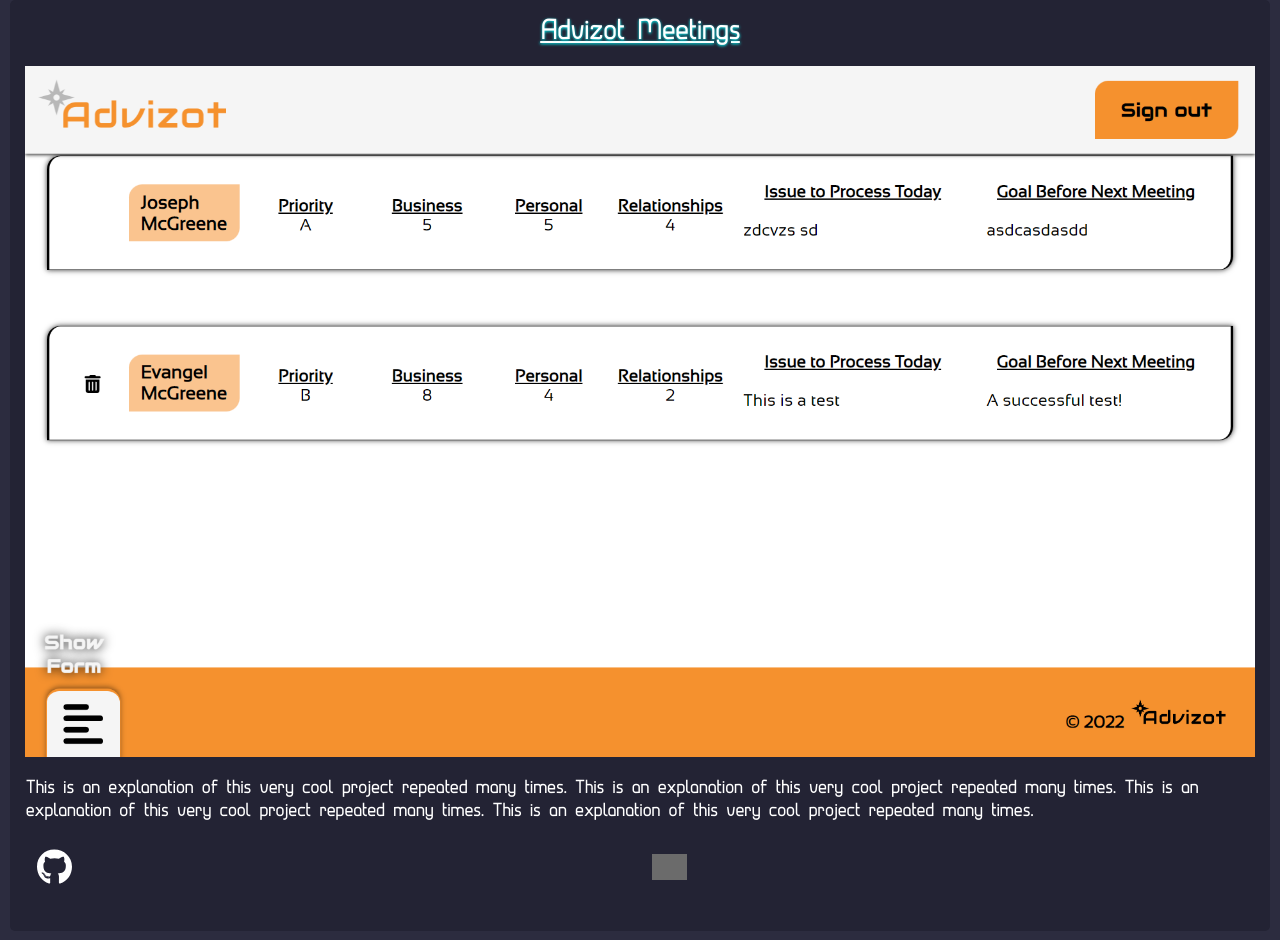
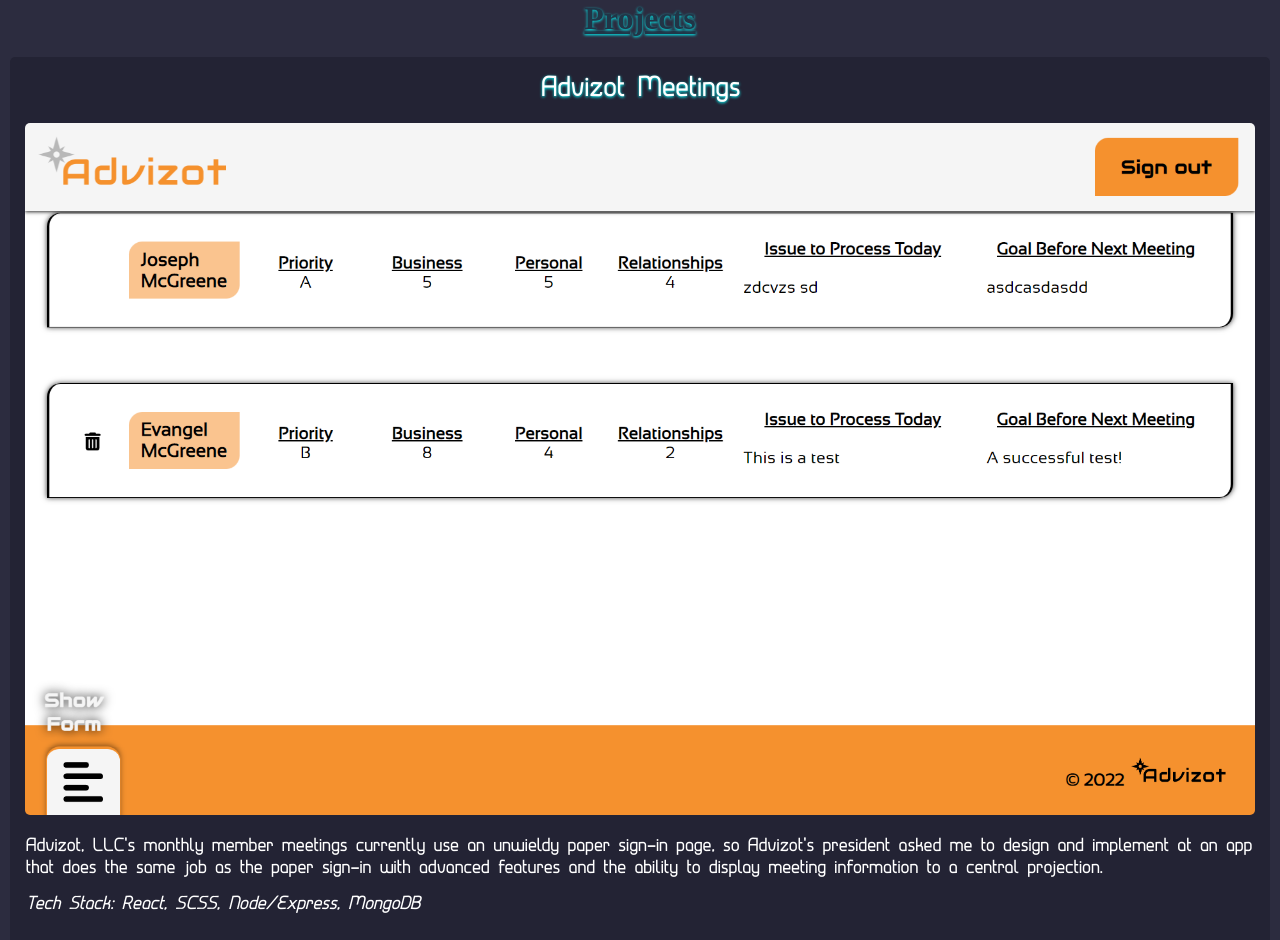
Before and after one commit to JosephMcGreene/JosephMcGreene, a React (Vite) app: page / in a window 1280 px wide. Shown: the part 460-1400 px from the top of the page. Built offline with nearby package versions, Linux system fonts and the light colour scheme; grey boxes are pictures that could not be loaded; a web font is replaced by a local one.

Commit message:
flesh out little things

```diff
--- a/src/components/About.jsx
+++ b/src/components/About.jsx
@@ -1,3 +1,7 @@
 export default function About() {
-  return <div>About</div>;
+  return (
+    <section>
+      <h3 className="section-heading">About Me</h3>
+    </section>
+  );
 }
--- a/src/components/Contact.jsx
+++ b/src/components/Contact.jsx
@@ -6,16 +6,14 @@
 export default function Contact() {
   return (
     <section>
+      <h3 className="section-heading">Contact Me</h3>
       <article className="contact-card">
         <address className="contact-information">
           <p className="about-contact">
-            This is paragraph about how to best get into contact with me,
-            repeated many times. This is paragraph about how to best get into
-            contact with me, repeated many times. This is paragraph about how to
-            best get into contact with me, repeated many times. This is
-            paragraph about how to best get into contact with me, repeated many
-            times. This is paragraph about how to best get into contact with me,
-            repeated many times.
+            If there is something amazing to be made, then let's do it! You can
+            email or call me, which are the best ways to get into contact with
+            me. Here are also links to what I'm up to around the internet. I'd
+            love to chat, set up a project, and see where it can take us!
           </p>
           <ul className="links-list contact-list">
             <li className="links-item">
--- a/src/components/Project.jsx
+++ b/src/components/Project.jsx
@@ -5,6 +5,7 @@
   title,
   projectPhoto,
   projectExplanation,
+  techStack,
   githubLink,
   liveLink,
 }) {
@@ -21,6 +22,10 @@
 
         <p className="about-project">{projectExplanation}</p>
       </hgroup>
+
+      <p className="about-project">
+        <em>Tech Stack: {techStack}</em>
+      </p>
 
       <ul className="links-list">
         <li className="links-item">
--- a/src/components/Projects.jsx
+++ b/src/components/Projects.jsx
@@ -6,10 +6,12 @@
 export default function Projects() {
   return (
     <section>
+      <h3 className="section-heading">Projects</h3>
       <Project
         title="Advizot Meetings"
         projectPhoto={AdvizotMeetingsPhoto}
-        projectExplanation="This is an explanation of this very cool project repeated many times. This is an explanation of this very cool project repeated many times. This is an explanation of this very cool project repeated many times. This is an explanation of this very cool project repeated many times."
+        projectExplanation="Advizot, LLC's monthly member meetings currently use an unwieldy paper sign-in page, so Advizot's president asked me to design and implement at an app that does the same job as the paper sign-in with advanced features and the ability to display meeting information to a central projection."
+        techStack="React, SCSS, Node/Express, MongoDB"
         githubLink="https://github.com/JosephMcGreene/advizot-meetings"
         liveLink="Not Yet"
         // liveLink="https://advizot-meetings.up.railway.app/"
@@ -18,6 +20,7 @@
         title="D&D Monster Guide"
         projectPhoto={MonsterGuidePhoto}
         projectExplanation="Gone are the long hours of discerning what monsters your party will face next Sunday afternoon. Why spend an entire evening when you can now spend 30 minutes? This D&D Monster Guide allows you to spend your time doing more important things, like practicing your NPC voices."
+        techStack="React, SCSS, fetch API"
         githubLink="https://github.com/JosephMcGreene/react-and-dragons"
         liveLink="https://josephmcgreene.github.io/react-and-dragons/"
       />
@@ -25,6 +28,7 @@
         title="Let's Roll!"
         projectPhoto={LetsRollPhoto}
         projectExplanation="Early on in my web development journey, I had the thought that I could create a dice roller for convenience during my Dungeons & Dragons sessions. The result is Let's Roll, the most convenient dice roller I've come across, even to this day."
+        techStack="HTML, CSS, vanilla OO JavaScript"
         githubLink="https://github.com/JosephMcGreene/lets-roll"
         liveLink="https://josephmcgreene.github.io/lets-roll/"
       />
--- a/src/scss/_contact.scss
+++ b/src/scss/_contact.scss
@@ -1,17 +1,18 @@
 @use "./index" as *;
 
 .contact-card {
+  @include cardLayout();
   display: flex;
 
   background-color: $primary-color;
-  padding: 1.5ch;
-  margin: 3ch 1ch;
 
   .contact-information {
     display: flex;
     font-style: none;
 
     .about-contact {
+      align-self: center;
+
       flex-basis: 55%;
       flex-grow: 1;
       font-family: $main-font;
--- a/src/scss/_index.scss
+++ b/src/scss/_index.scss
@@ -74,6 +74,16 @@
   margin: 60px auto;
 }
 
+.section-heading {
+  @include textShadow();
+  font-family: $title-font;
+  font-size: 2rem;
+  font-weight: 600;
+  text-align: center;
+  text-decoration: underline;
+  margin-top: 2ch;
+}
+
 @media (prefers-color-scheme: light) {
   :root {
     color: #213547;
--- a/src/scss/_mixins.scss
+++ b/src/scss/_mixins.scss
@@ -8,3 +8,9 @@
 @mixin textShadow() {
   text-shadow: 0 1px 3px var.$tertiary-color;
 }
+
+@mixin cardLayout() {
+  padding: 1.5ch;
+  margin: 2ch 1ch;
+  border-radius: 5px;
+}
--- a/src/scss/_project-card.scss
+++ b/src/scss/_project-card.scss
@@ -1,10 +1,8 @@
 @use "./index" as *;
 
 .project-card {
+  @include cardLayout();
   background-color: $primary-color;
-  padding: 1.5ch;
-  margin: 3ch 1ch;
-  border-radius: 5px;
 
   .project-title {
     @include textShadow();
@@ -12,7 +10,6 @@
     text-align: center;
     font-size: 1.75rem;
     margin-bottom: 0;
-    text-decoration: underline;
   }
 
   .about-project {
@@ -32,5 +29,6 @@
     display: inline;
     max-width: 100%;
     margin-bottom: 1.5ch;
+    border-radius: 5px;
   }
 }
```
